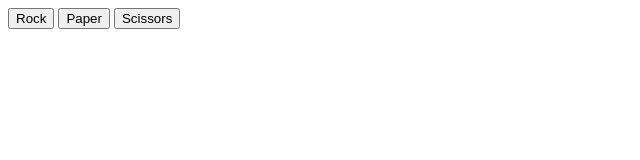
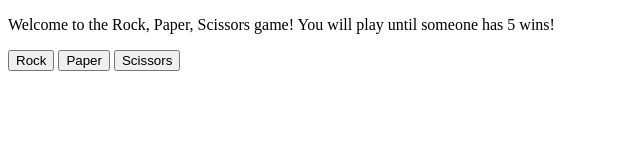
Before and after one commit to matthart10/rockpaperscissors, a plain HTML site: page index.html in a window 1280 px wide. Shown: the whole page, without its empty margins (0-640 px from the left). Drawn offline with Linux system fonts and the light colour scheme.

Commit message:
Add intro message div

```diff
--- a/index.html
+++ b/index.html
@@ -6,6 +6,8 @@
   <script src="javascript.js" defer></script>
 </head>
 <body>
+<div id="intro">
+</div>
 <div id="choice">
   <button id="rock">Rock</button>
   <button id="paper">Paper</button>
--- a/javascript.js
+++ b/javascript.js
@@ -6,11 +6,17 @@ const btnScissors = document.querySelector("#scissors");
 const winnerRoundReport = document.querySelector("#winnerRound");
 const scoreReport = document.querySelector("#score");
 const winnerReport = document.querySelector("#finalWinner");
+const intro = document.querySelector("#intro")
 let humanScore = 0;
 let computerScore = 0;
 var pRound = document.createElement("p");
 var pWinner = document.createElement("p");
 var pScore = document.createElement("p");
+var pIntro = document.createElement("p");
+
+
+pIntro.textContent = "Welcome to the Rock, Paper, Scissors game! You will play until someone has 5 wins!";
+intro.appendChild(pIntro);
 
 btnRock.addEventListener("click", () => {
     rockChosen();
@@ -58,9 +64,6 @@ function getComputerChoice() {
     return computerChoice;
 }
 
-console.log("Welcome to the Rock, Paper, Scissors game! You will play until someone has 5 wins!");
-
-
     function playRound(humanChoice, computerChoice) {
     if (humanChoice === "rock" && computerChoice === "scissors") {
         pRound.textContent = "You win! Rock beats Scissors.";
```
